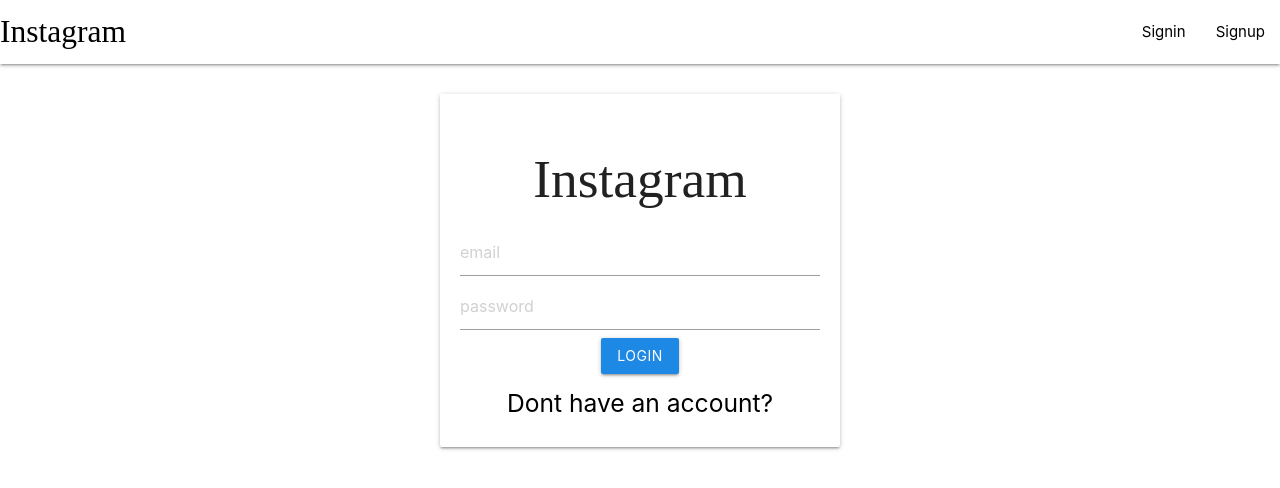
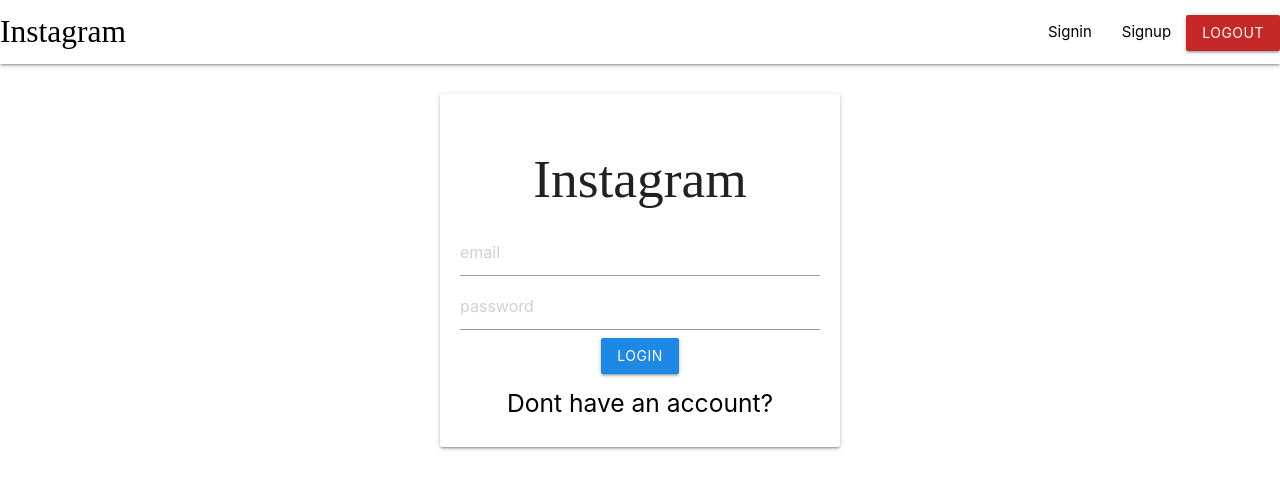
Before and after one commit to amrit-sbagga/my-instagram-clone-mernstack, a React (Create React App) app in the folder client/: page /signin in a window 1280 px wide. Shown: the top 488 px of the page. Built offline with nearby package versions, Linux system fonts and the light colour scheme; no server answers; a web font is replaced by a local one.

Commit message:
Added logout feature

```diff
--- a/client/src/components/Navbar.js
+++ b/client/src/components/Navbar.js
@@ -1,10 +1,12 @@
 import React, {useContext } from 'react';
-import { Link } from 'react-router-dom';
+import { Link , useHistory} from 'react-router-dom';
 import { UserContext } from '../App'
 
 const NavBar = () => {
 
+    const history = useHistory()
     const { state, dispatch } = useContext(UserContext);
+
     //initially state is empty
     //to render links based on state
     const renderList = () => {
@@ -16,7 +18,17 @@
         }else{
             return [
                 <li><Link to="/signin">Signin</Link></li>,
-                <li><Link to="/signup">Signup</Link></li>
+                <li><Link to="/signup">Signup</Link></li>,
+                <li>
+                    <button className="btn #c62828 red darken-3"
+                        onClick = {() => {
+                            localStorage.clear();
+                            dispatch({type:"CLEAR"});
+                            history.push('/signin');
+                        }}>
+                        Logout
+                    </button>
+                </li>
             ]
         }
     }
--- a/client/src/reducers/userReducer.js
+++ b/client/src/reducers/userReducer.js
@@ -4,5 +4,8 @@
     if(action.type == "USER"){
         return action.payload
     }
+    if(action.type == "CLEAR"){
+        return null;
+    }
     return state;
 }
```
Also changed, not shown: 1 other file (tests, documents, lock files or other folders).
